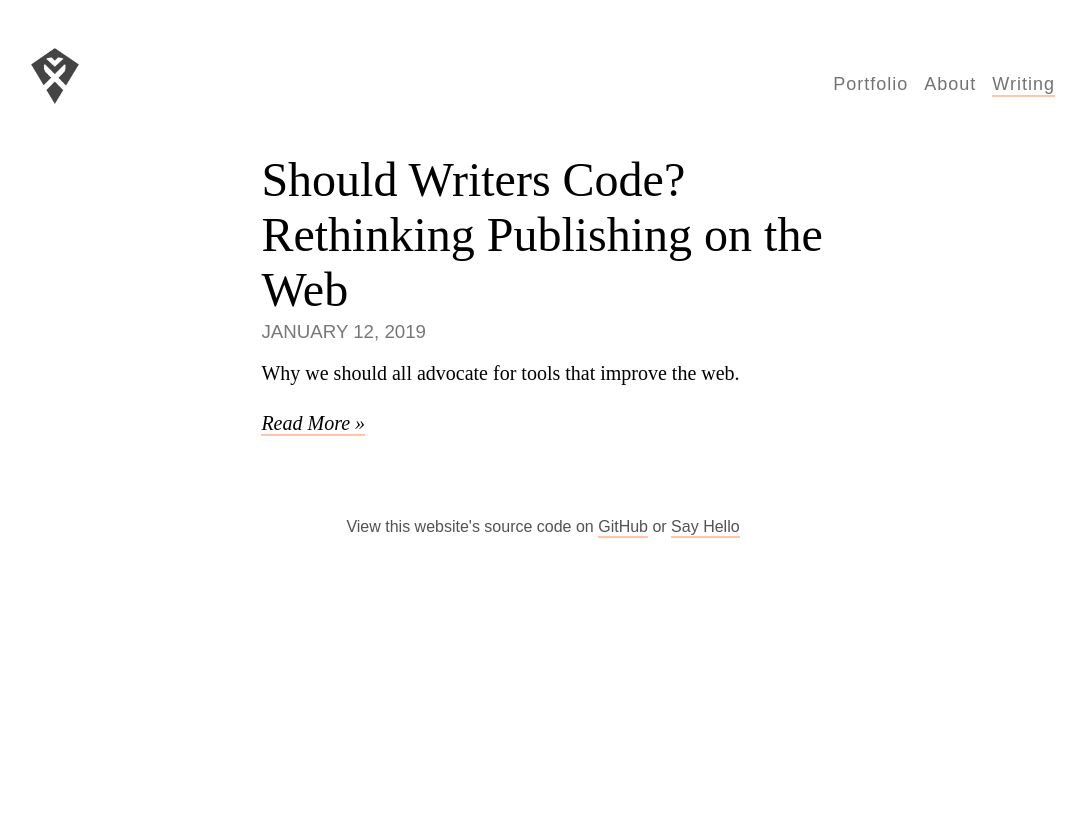
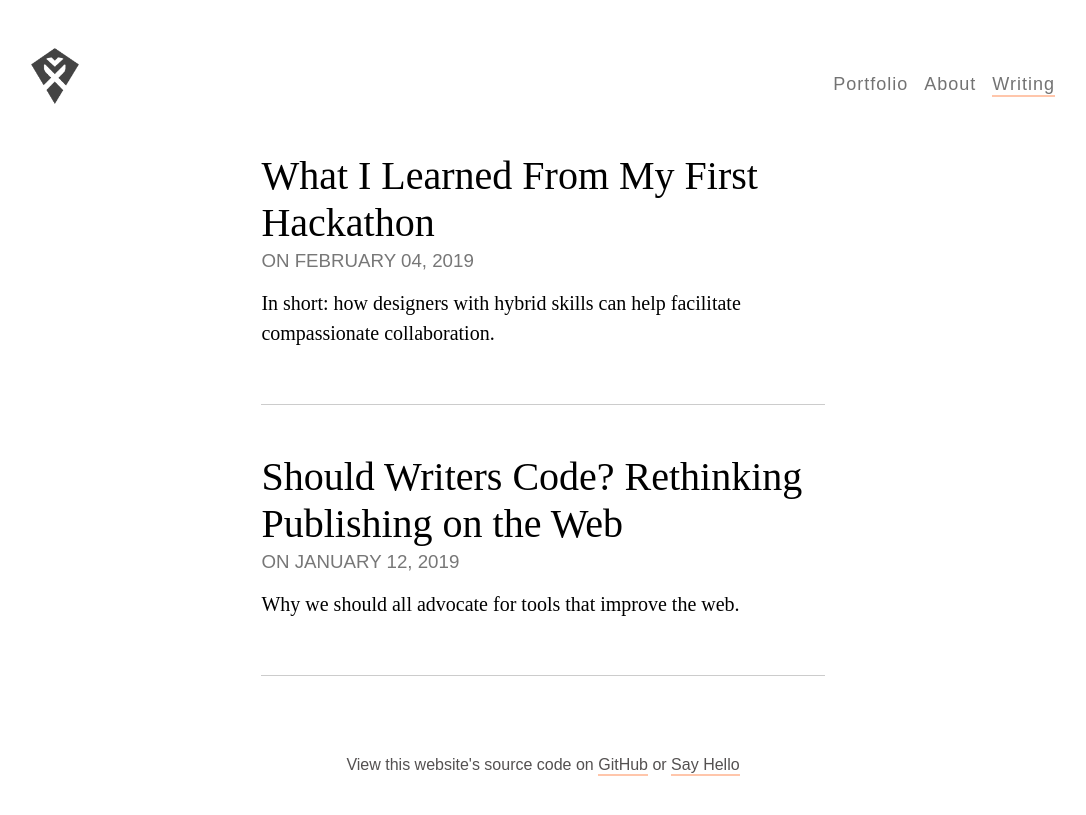
Before and after one commit to tinykite/tinykite.github.io, a Jekyll site: the page built from writing.html, in a window 1280 px wide. Shown: the top 815 px of the page, without its empty margins (97-1183 px from the left). Built offline with Jekyll 4.4.1, drawn with Linux system fonts in a browser that asks for light colours; some web fonts are replaced.

Commit message:
content: add hackathon article

```diff
--- /dev/null
+++ b/_posts/2019-02-4-hackathons-and-collaboration.md
@@ -0,0 +1,48 @@
+---
+title: What I Learned From My First Hackathon
+date: 2019-02-04 00:00:00 Z
+layout: post
+description: "In short: how designers with hybrid skills can help facilitate compassionate collaboration."
+---
+I participated in my first hackathon last weekend. More specifically, in [Hack The Gap](https://www.hackthegap.com/): an annual event in the Twin Cities dedicated to amplifying the voices and talents of under-served, under-represented, and under-estimated women and non-binary individuals in the tech community.
+
+At Hack the Gap, there’s no intense rivalry, no redbull, and definitely no overnight benders. It’s a supportive environment for taking risks. But there’s still competition: and a day and a half of intense hacking that culminates in an afternoon of 5-minute presentations.
+
+![Photo of participants, mentors, and sponsors of the non-binary and women-oriented hackathon known as Hack the Gap](/assets/img/hackthegap-group.jpg)
+
+Knowing that, I waffled on what I wanted out of the weekend. Did I want to dig deep into visual design and branding? Learn more about product design? Push my web animation skills to the next level?
+
+I didn’t do any of those things. At the last second, I joined a team with a vague notion to understand how to bridge the gap between design and engineering.
+
+And I’m so glad I did.
+
+Because as it turns out, meeting several friendly strangers and collectively deciding to hack together the fundamental guts of an interactive education experience — with immensely unfamiliar technology — ended up being the perfect way to better understand the broader relevance of hybrid design and development skills.
+
+![Photo of three members of the Hack The Gap team, Securiosity](/assets/img/hackthegap-whiteboard.jpg)
+
+Throughout the weekend, I tackled a variety of [frontend design](http://bradfrost.com/blog/post/frontend-design/) roles. I helped lead discussions about the value of inclusive design, and how accessibility could be used to guide our approach to visual design; provided ongoing coaching on how to write CSS without the aid of a framework; delivered a frequent stream of unpolished CodePen design experiments for engineers to try to implement; and helped troubleshoot issues when front-end code broke upon compilation or when the implemented version of a page didn’t match an earlier prototype.
+
+That was all incredibly invigorating. But I believe the weekend also taught me how valuable it can be for designers with hybrid backgrounds to mediate discussions on how to balance design ambition with real-world constraints.
+
+According to Foodsby Senior Mobile Lead / Developer Patrick Fuentes, this often means being able to advocate for when design should be boring and when it shouldn’t.
+Or as he put it on a panel discussion on collaborative product design at this year’s [DevFestMN](https://devfest.mn/), “We can reinvent the wheel on every aspect of the app if want, and it will never get out the door.”
+
+That's not an easy message to necessarily communicate: especially in a non-violent, commpassionate manner. But I think it's a task in which individuals who can empathize with both designers and engineers are uniquely suited to pursue.
+
+In practice at Hack the Gap, for me this meant advocating for my team to explore how quickly we could use simple bits of HTML and CSS to style our initial user interface. It meant asking others for early and often feedback on my own design work, and not getting hung up on who owned what.
+
+It meant championing collaboration and finding ways in which I could help everyone feel excited to contribute. Which ended up becoming a really beautiful thing in and of itself.
+
+This is my team, shortly after noon on demo day, hyped up on caffeine and excited to present:
+
+![Photo of all members of the Hack the Gap team, Securiosity](/assets/img/hackthegap-securiosityteam.jpg)
+
+We honestly didn’t think we were going to win anything. In the end, what we had on our hands was several web pages linked together using React. Beautiful pages — built with an in-depth understanding of cyber security challenges and education theory. And a desire to make it approachable and even entertaining for anyone to learn about how to empower themselves to be less vulnerable online.
+
+Maybe that wouldn’t seem innovative. But we’d done it together, and we felt incredibly proud.
+
+And so we presented. And then we waited.
+
+And then won the 2nd place — and the “Thirst for Growth” award for taking risks with emerging technology. And in the future?
+
+We're hoping to actually launch Securiosity as a free platform for promoting cyber security education.
--- a/_sass/components.article.scss
+++ b/_sass/components.article.scss
@@ -12,6 +12,11 @@
 
     &--longform {
       width: 55%;
+    }
+
+    &--list {
+      border-bottom: 1px solid #ccc;
+      padding-bottom: 2.5rem;
     }
   }
 
@@ -69,6 +74,10 @@
       margin-top: 3rem;
       font-size: 2rem;
     }
+
+    &--list {
+      font-size: 2.5rem;
+    }
   }
 
   &__link {
@@ -96,7 +105,15 @@
     font-weight: normal;
     font-style: italic;
     color: #737373;
-    font-size: 20px;
+    font-size: 1.25rem;
+
+    &--list {
+      text-align: left;
+      font-size: 1.25rem;
+      margin: 1rem 0;
+      font-style: normal;
+      color: #000;
+    }
   }
 
   p {
--- a/writing.html
+++ b/writing.html
@@ -2,16 +2,10 @@
 layout: default
 section: Writing
 ---
-
-<article class="article article--longform">
 		{% for post in site.posts %}
-    <article class="article__item">
-			<a class="article__link" href="{{ post.url | prepend: site.baseurl }}"><h2 class="article__title">{{ post.title }}</h2></a>
-			<h3 class="article__date">{{ post.date | date: '%B %d, %Y' }}</h3>
-			<p>{{ post.description }}</p>
-			<p>
-				<a class="article__link" aria-hidden="true" href="{{ post.url | prepend: site.baseurl }}"><em>Read More »</em></a>
-			</p>
+    <article class="article article--longform article--list">
+			<a class="article__link" href="{{ post.url | prepend: site.baseurl }}"><h2 class="article__title article__title--list">{{ post.title }}</h2></a>
+			<h3 class="article__date">On {{ post.date | date: '%B %d, %Y' }}</h3>
+			<p class="article__desc article__desc--list">{{ post.description }}</p>
     </article>
 		{% endfor %}
-</article>
```
Also changed, not shown: assets/img/hackthegap-group.jpg (added), assets/img/hackthegap-securiosityteam.jpg (added), assets/img/hackthegap-whiteboard.jpg (added).
